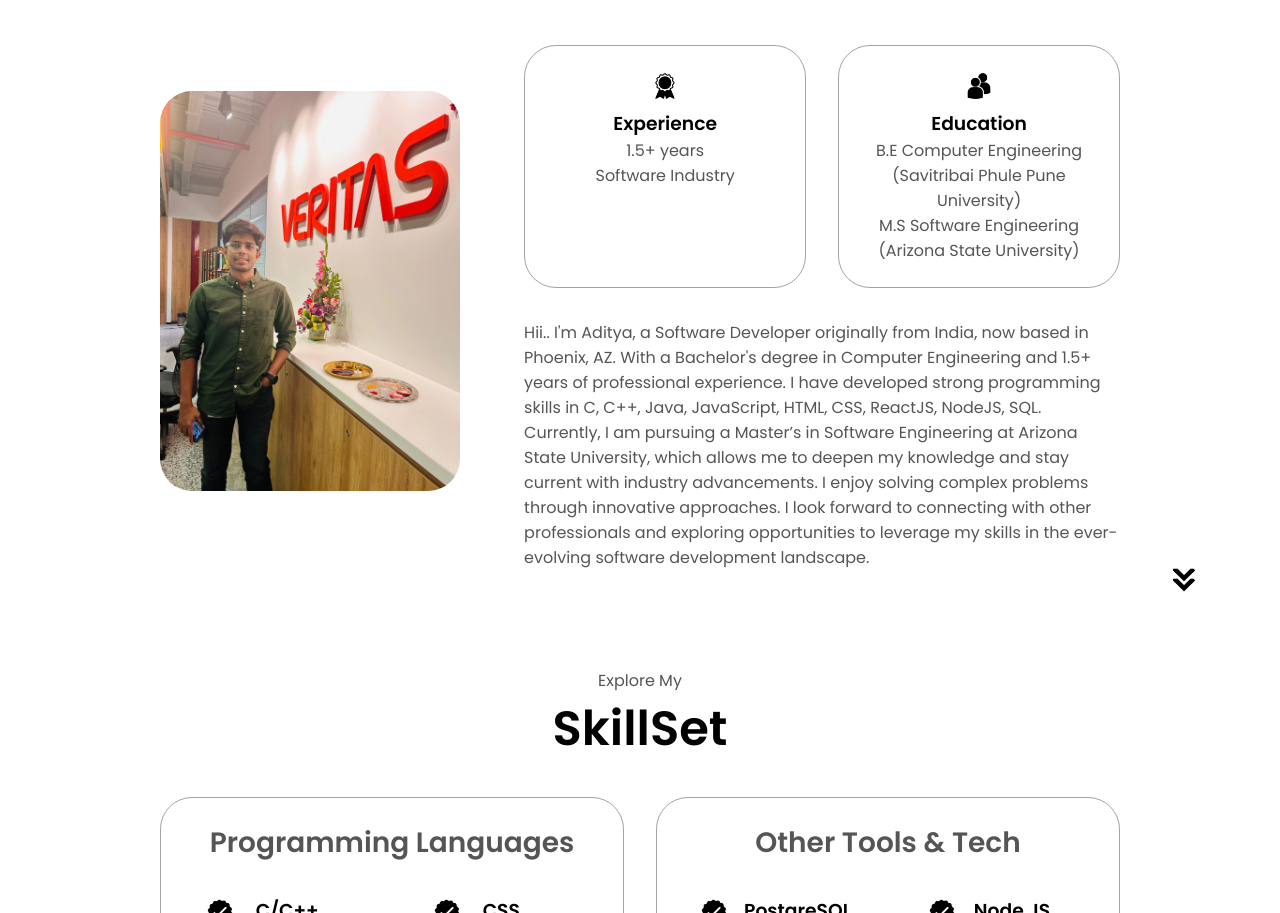
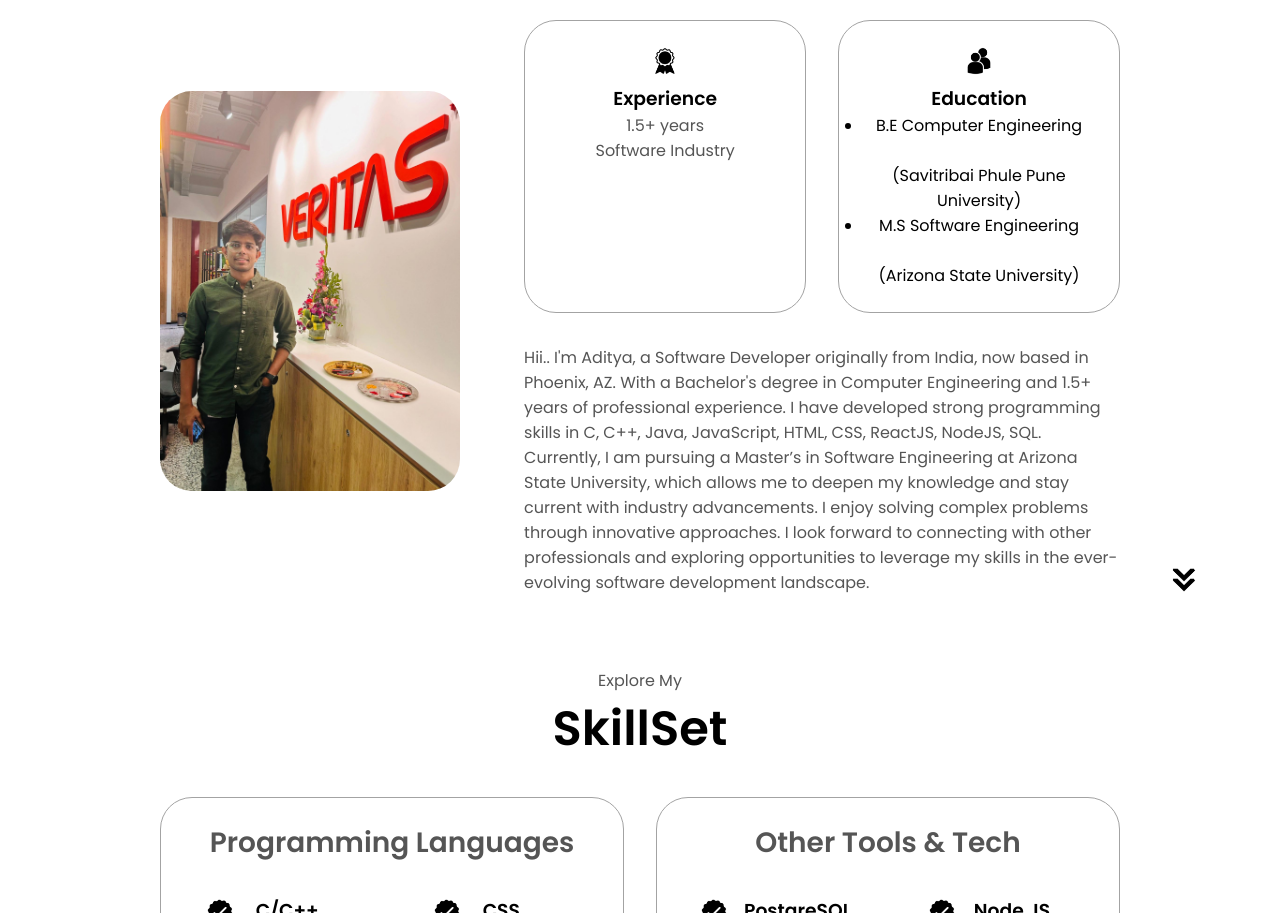
Before and after one commit to adityap817/AdityaPortfolio, a plain HTML site: page index.html in a window 1280 px wide. Shown: the part 1028-1941 px from the top of the page. Drawn offline with Linux system fonts and the light colour scheme.

Commit message:
Update8 index.html

```diff
--- a/index.html
+++ b/index.html
@@ -108,7 +108,12 @@
                 class="icon"
               />
               <h3>Education</h3>
-              <p>B.E Computer Engineering <br /> (Savitribai Phule Pune University)<br />M.S Software Engineering <br /> (Arizona State University)</p>
+              <p>
+                <ul>
+                  <li>B.E Computer Engineering</li> <br /> (Savitribai Phule Pune University)<br />
+                  <li>M.S Software Engineering</li> <br /> (Arizona State University)
+                </ul>
+                </p>
             </div>
           </div>
           <div class="text-container">
```
